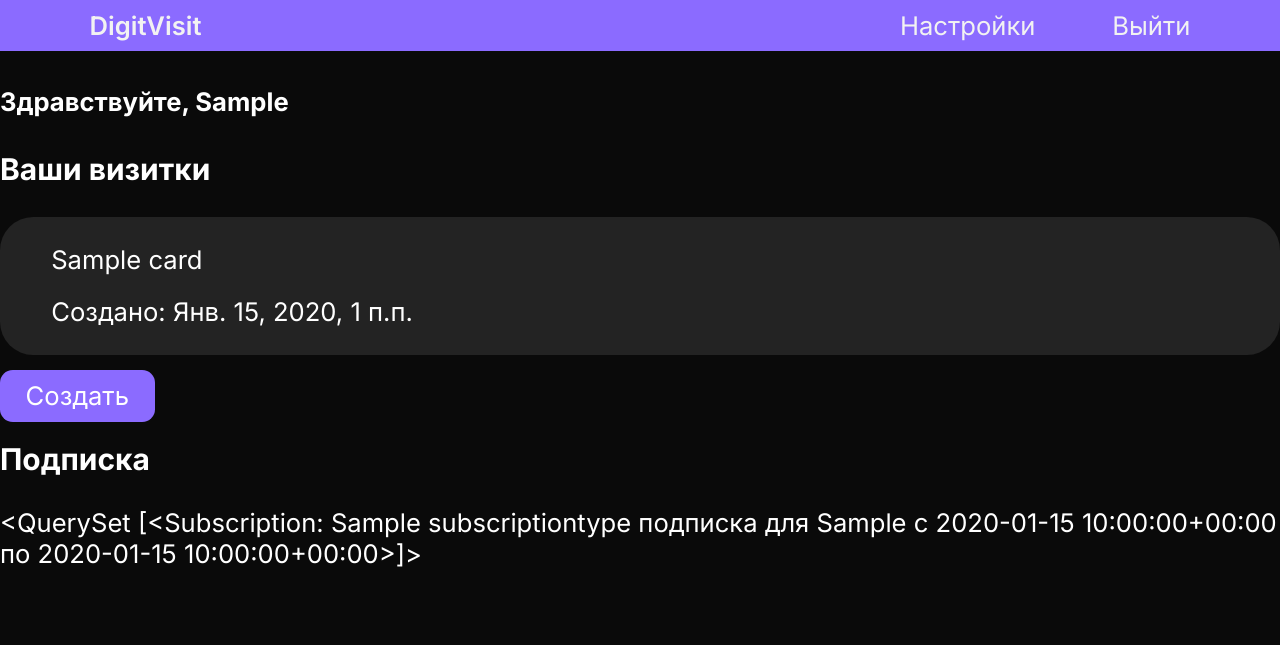
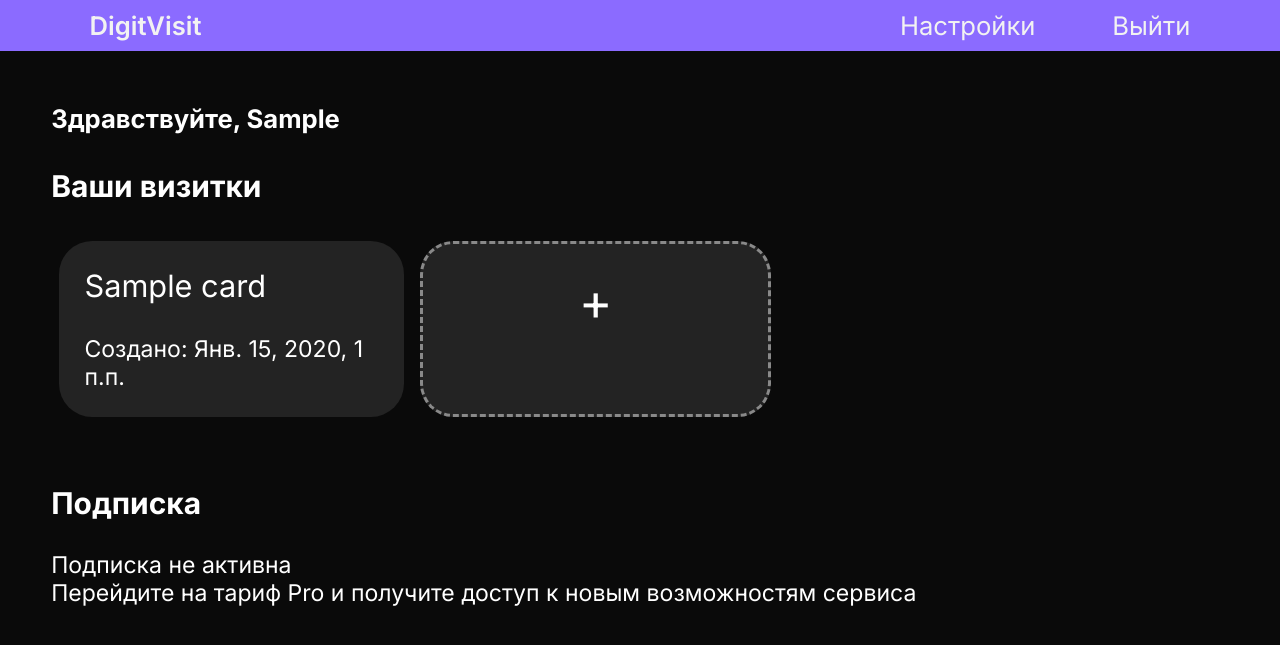
Before and after one commit to platon-p/django_digit_visit, a Django app: page /profile in a window 1280 px wide. Shown: the top 645 px of the page. Run offline with Django 3.2, Linux system fonts and the light colour scheme; a user stored in the database is signed in; tables that the repository leaves empty hold one stand-in row (values such as "Sample post"); some libraries are stand-ins or nearby versions.

Commit message:
View cards + subscriptions + base create page

```diff
--- a/digit_visit_app/urls.py
+++ b/digit_visit_app/urls.py
@@ -5,7 +5,7 @@ from . import views
 urlpatterns = [
     path('', views.HomePageView.as_view(), name='home'),
     path('profile', views.ProfilePageView.as_view(), name='profile_page'),
-    path('accounts/login/', views.LoginPageView.as_view()),
-    path('accounts/signup/', views.RegisterPageView.as_view()),
-    path('add/hello/', views.create_page_view),
+    path('accounts/login/', views.LoginPageView.as_view(), name='login_page'),
+    path('accounts/signup/', views.RegisterPageView.as_view(), name='signup_page'),
+    path('create', views.CreatePageView.as_view(), name='create'),
 ]
--- a/digit_visit_app/views.py
+++ b/digit_visit_app/views.py
@@ -1,9 +1,10 @@
 from allauth.account.views import LoginView, SignupView
 from django.contrib.auth.mixins import LoginRequiredMixin
 from django.http import HttpResponse
-from django.views.generic import TemplateView
+from django.views.generic import TemplateView, FormView
 
-from digit_visit_app.models import Cards, create_card, Subscription
+from digit_visit_app.models import Cards, create_card, Subscription, DataType
+import datetime as dt
 
 
 class HomePageView(TemplateView):
@@ -41,7 +42,16 @@ class ProfilePageView(LoginRequiredMixin, TemplateView):
     def get_context_data(self, **kwargs):
         context = super().get_context_data(**kwargs)
         context['cards'] = Cards.objects.filter(user=self.request.user)
-        context['subscription'] = Subscription.objects.filter(user=self.request.user)
+
+        subs = Subscription.objects.filter(user=self.request.user).all()
+        subs = subs[len(subs) - 1]
+        context['time_left'] = subs.end_date.date() - dt.date.today()
+        if subs.subscription.price > 0 and subs.end_date.date() >= dt.datetime.now().date():
+            context['subscription'] = subs
+            context['is_free'] = False
+        else:
+            context['is_free'] = True
+            context['subscription'] = ''
         return context
 
 
@@ -64,6 +74,22 @@ class RegisterPageView(SignupView):
         return context
 
 
+class CreatePageView(TemplateView):
+    template_name = 'create_page.html'
+
+    def get_context_data(self, **kwargs):
+        context = super().get_context_data(**kwargs)
+        subs = Subscription.objects.filter(user=self.request.user).all()
+        subs = subs[len(subs) - 1]
+        context['is_free'] = not (subs.subscription.price > 0 and subs.end_date.date() >= dt.datetime.now().date())
+        context['fields'] = DataType.objects.filter(is_free=context['is_free']).all()
+        return context
+
+    def setup(self, request, *args, **kwargs):
+        print(11)
+        super().setup(request, *args, **kwargs)
+
+
 def create_page_view(request):
     try:
         create_card(request.user, 'Hello')
--- /dev/null
+++ b/static/css/profile.css
@@ -0,0 +1,14 @@
+.card {
+    background-color: #232323;
+    border-radius: 1.3em;
+    padding: 1em;
+    width: 25%;
+    margin: 0.3em
+}
+p {
+    font-size: 0.9em;
+    margin: 0;
+}
+p.p-title {
+    font-size: 1.2em;
+}
--- a/templates/profile.html
+++ b/templates/profile.html
@@ -9,6 +9,8 @@
     {% load static %}
     <link rel="stylesheet" href="{% static 'css/style1.css' %}">
     <link rel="stylesheet" href="{% static 'css/index.css' %}">
+    <link rel="stylesheet" href="{% static 'css/profile.css' %}">
+
     <link rel="preconnect" href="https://fonts.googleapis.com">
     <link rel="preconnect" href="https://fonts.gstatic.com" crossorigin="">
     <link href="https://fonts.googleapis.com/css2?family=Inter:wght@100;200;300;400;500;600;700;800;900&amp;display=swap"
@@ -24,23 +26,47 @@
         <a href="{% url 'account_logout' %}">Выйти</a>
     </div>
 </div>
+<div style="margin: 2em;">
+    <h4>Здравствуйте, {{ user.first_name }}</h4>
+    <h3>Ваши визитки</h3>
+    <div style="display: flex; flex-direction: row; flex-wrap: wrap">
+        {% for card in cards %}
+            <div class="card">
+                <p class="p-title">{{ card.title }}</p>
+
+                <br>
+                <p>Создано: {{ card.create_date }}</p>
+            </div>
+        {% endfor %}
+
+        <div class="card"
+             style="border-style: dashed; border-color: #898989;">
+            <a href="{% url 'create' %}">
+                <span style="vertical-align:middle; ">
+                    <p style="text-align: center; font-size: 2em; vertical-align:middle">+</p>
+                </span>
+            </a>
+        </div>
+    </div>
+    <br>
+    <div style="clear:both;"></div>
+
+
+    <h3>Подписка</h3>
+    <div>
+        {% if subscription == '' %}
+            <p>Подписка не активна</p>
+            <p>Перейдите на тариф Pro и получите доступ к новым возможностям сервиса</p>
+        {% else %}
+            <p> Подписка {{ subscription.subscription.name }}. Активна до {{ subscription.end_date }}</p>
+            <a>Ваша подписка скоро заканчивается! Осталось всего {{ time_left }} дн.</a>
+        {% endif %}
+    </div>
+
+</div>
+
 <div class="nav-mobile">
     <p style="margin: 0" align="center"><a href="/" class="logo">DigitVisit</a></p>
 </div>
 
-<h4>Здравствуйте, {{ user.first_name }}</h4>
-<h3>Ваши визитки</h3>
-{% for card in cards %}
-    <div class="question">
-        {{ card.title }}
-        <br>
-        Создано: {{ card.create_date }}
-    </div>
-{% endfor %}
-<a href="add/hello" class="btn btn-success">Создать</a>
-<h3>Подписка</h3>
-<div>
-    <p>{{ subscription }}</p>
-</div>
-<br>
 </body>
--- a/templates/register.html
+++ b/templates/register.html
@@ -38,7 +38,7 @@
                     {{ message }}
                 {% endfor %}
 
-        {% endif %}
+            {% endif %}
             <form method="post" action="{% url 'account_signup' %}">
                 {% if message %}
                     <p style="color: #dd3841; font-size: 0.8em">{{ message }}</p>
```
Also changed, not shown: templates/create_page.html (added, +40 -0 lines).
